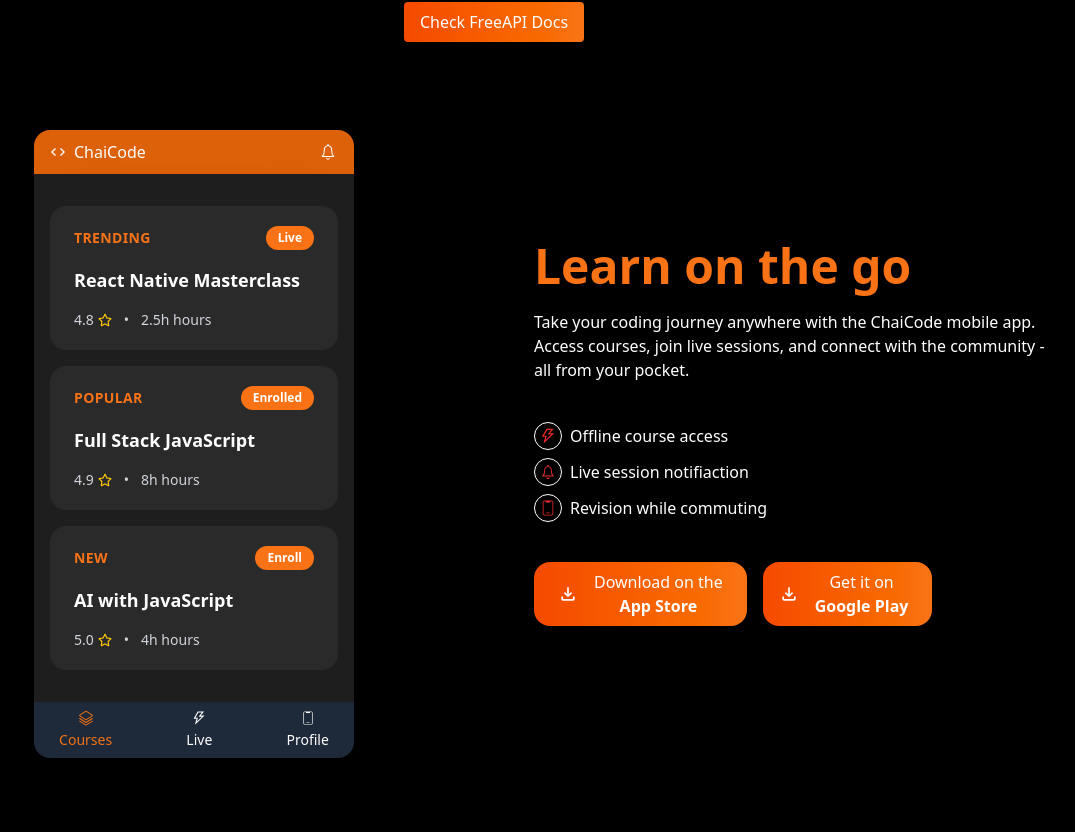
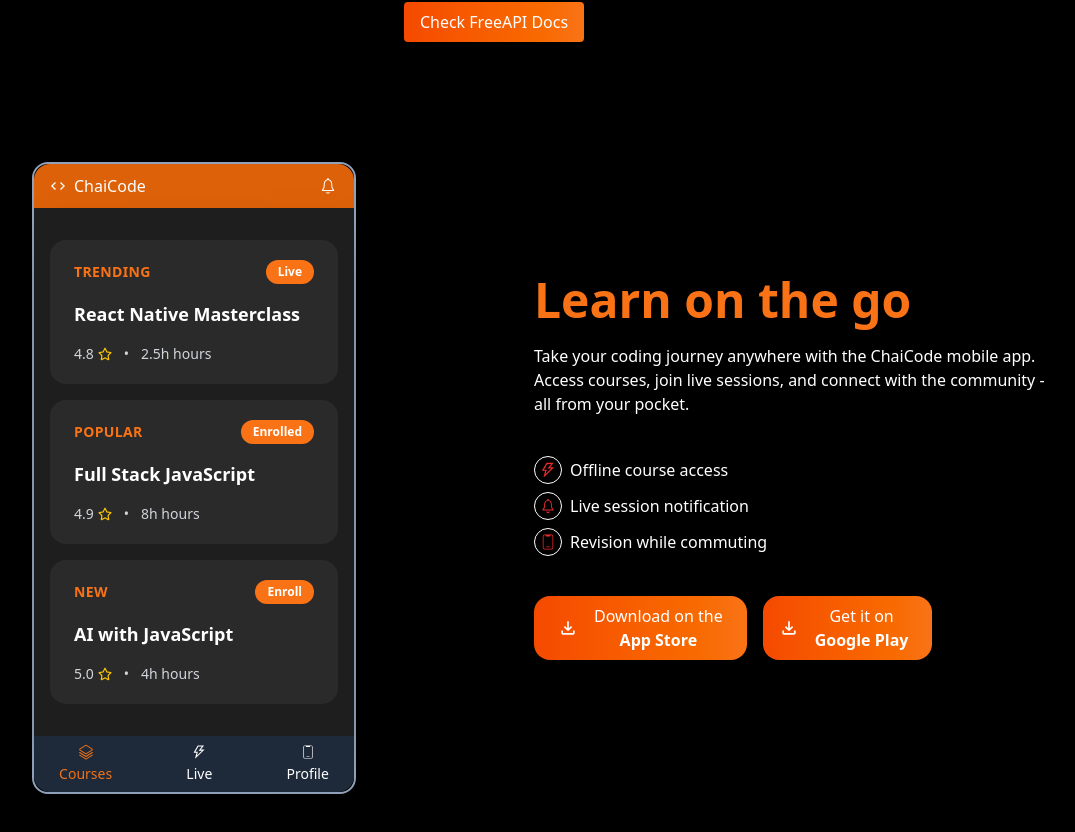
Before and after one commit to arjunsaxena122/chaicode-landing-page, a React (Vite) app: page / in a window 1280 px wide. Shown: the part 6919-7751 px from the top of the page, without its empty margins (146-1221 px from the left). Before the commit the page ends 7725 px from the top, so only its background shows below. Built offline with nearby package versions, Linux system fonts and the light colour scheme.

Commit message:
ADD: adding app store and google play link

```diff
--- a/src/Components/AppDownload/AppDownload.jsx
+++ b/src/Components/AppDownload/AppDownload.jsx
@@ -8,16 +8,21 @@ import { GoStack } from "react-icons/go";
 
 function AppDownload() {
   return (
-    <section className="flex justify-center mx-10 my-12">
-      <div className="w-1/2  rounded-2xl flex flex-col items-center">
-        <div className="w-[320px] flex justify-between items-center mx-10 bg-[#dd6108] rounded-t-2xl px-4 py-[10px]">
+    <section className="flex flex-wrap justify-center md:mx-10 my-20">
+      <div className="md:w-1/2 w-full rounded-2xl flex justify-center items-center px-20 ">
+        <div className="px-auto flex flex-col border-2 border-slate-400 rounded-2xl">
+          <div className="w-[320px] flex justify-between items-center bg-[#dd6108] rounded-t-2xl px-4 py-[10px]">
             <h3 className="flex items-center gap-2">
-            <IoMdCode />
+              <IoMdCode aria-label="ChaiCode Logo" />
               ChaiCode
             </h3>
-          <IoIosNotificationsOutline className="text-xl" />
+            <IoIosNotificationsOutline
+              className="text-xl"
+              aria-label="Notifications"
+            />
           </div>
-        <div className="w-[320px] bg-[#1f1e1e] shadow-2xl overflow-y-auto px-4  py-8 flex flex-col gap-4 mx-10">
+
+          <div className="w-[320px] bg-[#1f1e1e] shadow-2xl overflow-y-auto px-4 py-8 flex flex-col gap-4">
             <AppDownloadCard
               title={"Trending"}
               description={"React Native Masterclass"}
@@ -40,22 +45,28 @@ function AppDownload() {
               tagText={"Enroll"}
             />
           </div>
+
           <div className="flex justify-around items-center gap-10 py-2 px-2 rounded-b-2xl bg-gray-800 w-[320px]">
             <span className="flex flex-col items-center gap-1 text-[#F07316]">
-            <GoStack />
+              <GoStack aria-label="Courses Icon" />
               <p className="text-sm">Courses</p>
             </span>
-          <span  className="flex flex-col items-center gap-1">
-            <AiOutlineThunderbolt />
-            <p className="text-sm">Live</p>
+            <span className="flex flex-col items-center gap-1">
+              <AiOutlineThunderbolt
+                className="text-white"
+                aria-label="Live Icon"
+              />
+              <p className="text-sm text-white">Live</p>
             </span>
-          <span  className="flex flex-col items-center gap-1">
-            <CiMobile3 />
-            <p className="text-sm">Profile</p>
+            <span className="flex flex-col items-center gap-1">
+              <CiMobile3 className="text-white" aria-label="Profile Icon" />
+              <p className="text-sm text-white">Profile</p>
             </span>
           </div>
         </div>
-      <div className="w-1/2 px-10 py-2 flex flex-col my-auto">
+      </div>
+
+      <div className="md:w-1/2 px-10 py-2 flex flex-col my-auto">
         <h3 className="text-5xl text-[#F97316] my-5 font-bold">
           Learn on the go
         </h3>
@@ -64,42 +75,69 @@ function AppDownload() {
           courses, join live sessions, and connect with the community - all from
           your pocket.
         </p>
+
+        {/* Features List */}
         <div className="my-10 flex flex-col gap-2">
           <p className="flex items-center gap-2">
             <span className="border px-1 py-1 rounded-full">
-              <AiOutlineThunderbolt className="text-[#ef2a2a] text-lg" />
+              <AiOutlineThunderbolt
+                className="text-[#ef2a2a] text-lg"
+                aria-label="Offline Access Icon"
+              />
             </span>
             Offline course access
           </p>
           <p className="flex items-center gap-2">
             <span className="border px-1 py-1 rounded-full">
-              <IoIosNotificationsOutline className="text-[#ef2a2a] text-lg" />
+              <IoIosNotificationsOutline
+                className="text-[#ef2a2a] text-lg"
+                aria-label="Notification Icon"
+              />
             </span>{" "}
-            Live session notifiaction
+            Live session notification
           </p>
           <p className="flex items-center gap-2">
             <span className="border px-1 py-1 rounded-full">
-              <CiMobile3 className="text-[#ef2a2a] text-lg" />
+              <CiMobile3
+                className="text-[#ef2a2a] text-lg"
+                aria-label="Revision Icon"
+              />
             </span>
             Revision while commuting
           </p>
         </div>
-        <div className="flex gap-4">
-          <button className="flex justify-center items-center border px-6 py-2 bg-linear-to-r from-orange-600 to-[#F97316] border-none mb-10 cursor-pointer gap-4 rounded-2xl">
-            <MdOutlineFileDownload className="text-xl" />
+
+        <div className="flex flex-col md:flex-row gap-4 my-10 md:my-0">
+          <a
+            href="https://apps.apple.com/in/app/chaicode/id6504993143"
+            target="_blank"
+          >
+            <button className="flex justify-center items-center border px-6 py-2 bg-gradient-to-r from-orange-600 to-[#F97316] border-none mb-10 cursor-pointer gap-4 rounded-2xl">
+              <MdOutlineFileDownload
+                className="text-xl"
+                aria-label="Download App Store"
+              />
               <p>
                 Download on the <br />
                 <span className="font-bold">App Store</span>
               </p>
-          </button>{" "}
-          <button className="flex justify-center items-center border px-4 py-2 rounded-2xl bg-linear-to-r from-orange-600 to-[#F97316] border-none mb-10 cursor-pointer gap-2">
-            <MdOutlineFileDownload className="text-xl " />
+            </button>
+          </a>
+          <button className="flex justify-center items-center border px-4 py-2 rounded-2xl bg-gradient-to-r from-orange-600 to-[#F97316] border-none mb-10 cursor-pointer gap-2">
+            <MdOutlineFileDownload
+              className="text-xl"
+              aria-label="Download Google Play"
+            />
             <p className="px-2">
               Get it on
               <br />
               <span className="font-bold">Google Play</span>
             </p>
           </button>
+          <a
+            href="https://play.google.com/store/apps/details?id=com.chaicode.courses&pcampaignid=web_share"
+            target="_blank"
+          ></a>
         </div>
       </div>
     </section>
```
Lines whose indentation alone changed are shown as unchanged.
